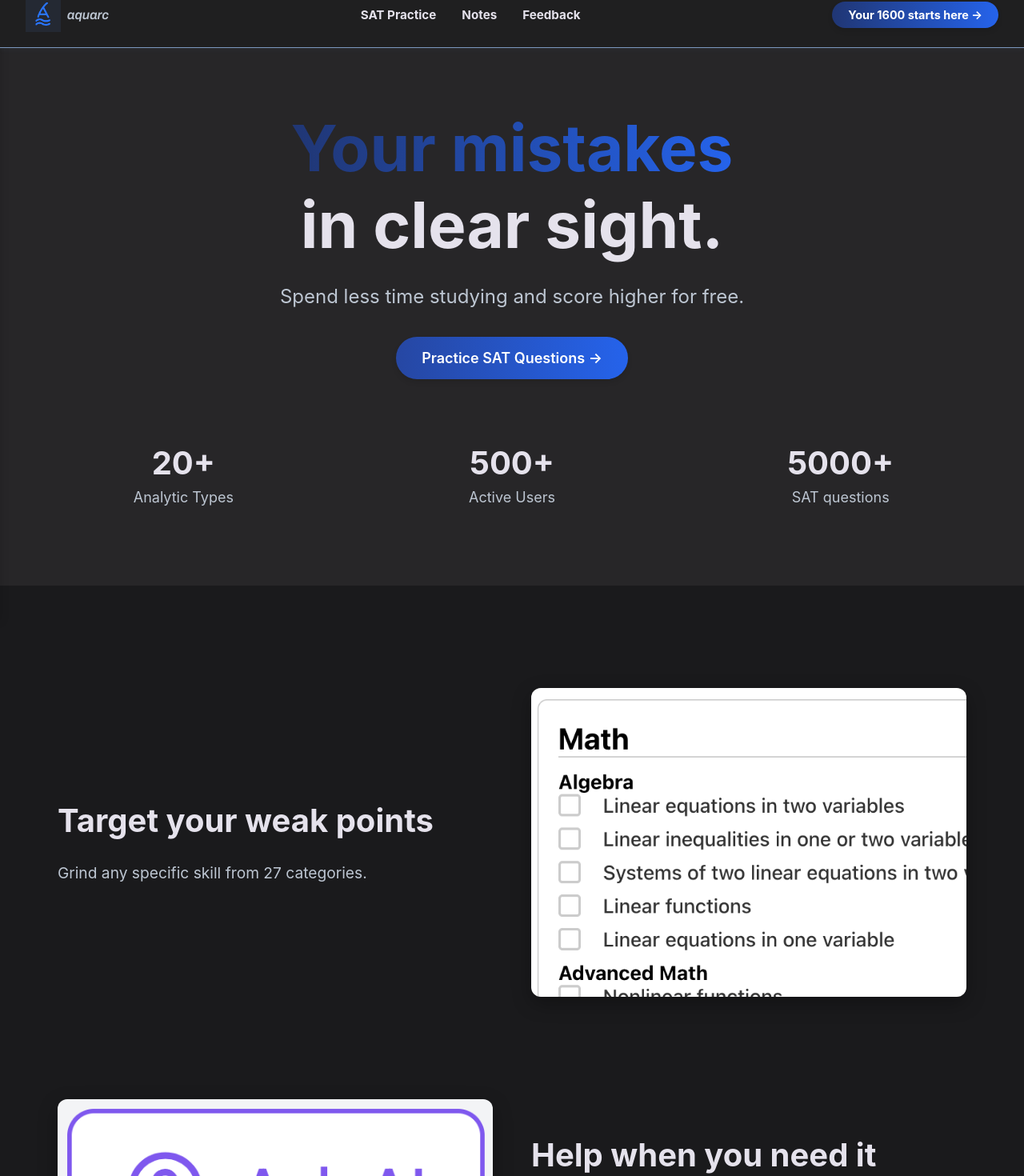
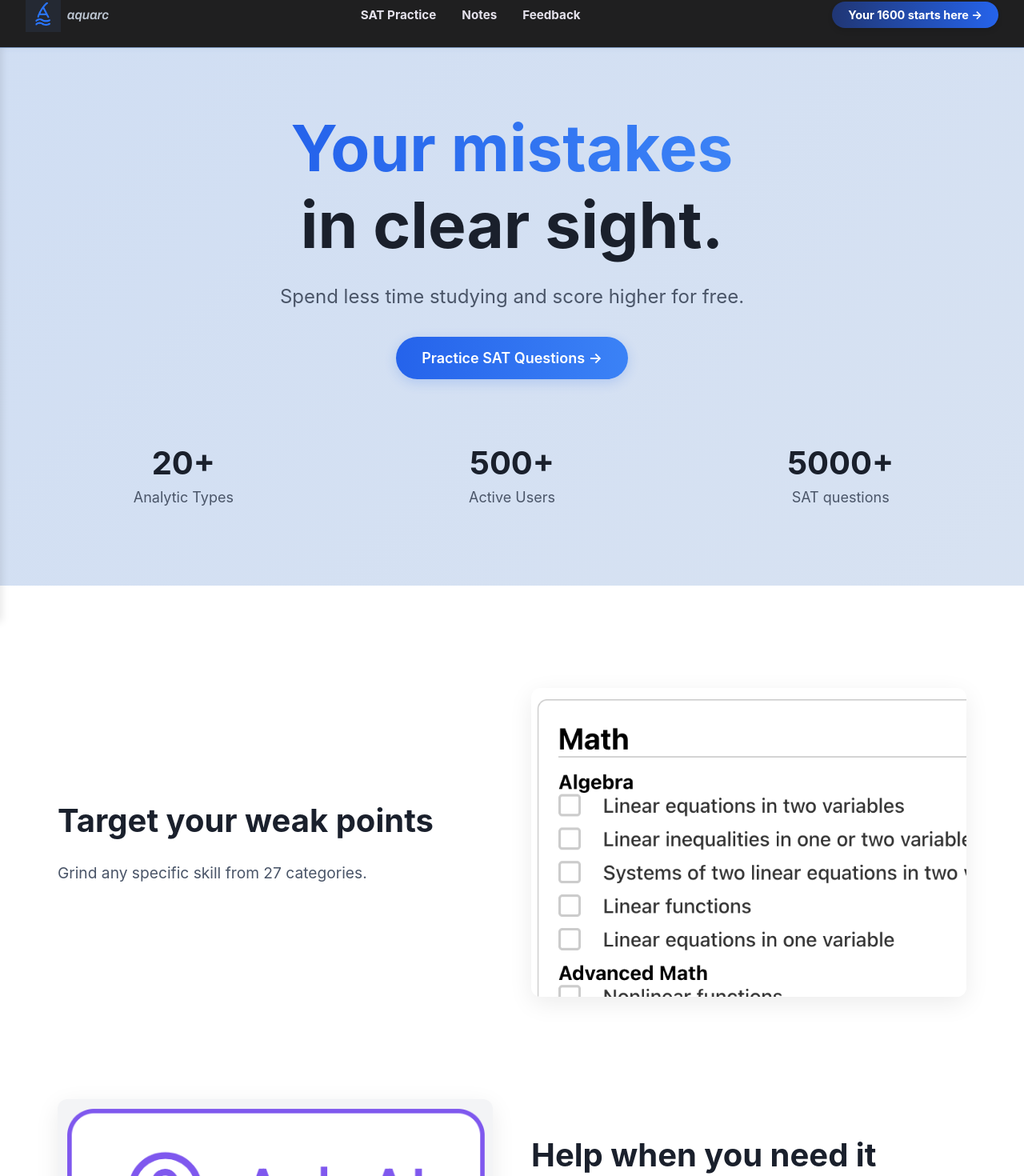
Before and after one commit to aquarc/webstack-v2, a React (Create React App) app in the folder frontend/: page / in a window 1280 px wide. Shown: the part 23-1493 px from the top of the page at 80% size. Built offline with nearby package versions, Linux system fonts and the light colour scheme; no server answers.

Commit message:
minor ui changes

```diff
--- a/frontend/src/LandingPage/LandingPage.css
+++ b/frontend/src/LandingPage/LandingPage.css
@@ -8,7 +8,7 @@
 
 .landing-container {
   min-height: 100vh;
-  background: #272628;
+  background: linear-gradient(135deg, #d0def3 0%, #e2e8f0 100%);
   padding-top: 80px;
   padding-bottom: 0px;
 }
@@ -38,11 +38,11 @@
 }
 
 .headline-text {
-  color: #e5e2ec;
+  color: #1a202c;
 }
 
 .highlight-text {
-  background: linear-gradient(to right, #203674, #2563eb);
+  background: linear-gradient(to right, #2563eb, #3b82f6);
   -webkit-background-clip: text;
   background-clip: text;
   color: transparent;
@@ -56,12 +56,12 @@
 }
 
 .end-text {
-  color: #e5e2ec;
+  color: #1a202c;
 }
 
 .subheadline {
   font-size: 1.5rem;
-  color: #bdc6d2;
+  color: #4a5568;
   margin-bottom: 2rem;
   line-height: 1.5;
   text-align: center;
@@ -82,7 +82,7 @@
 }
 
 .cta-button {
-  background: linear-gradient(to right, #2647a3, #2563eb);
+  background: linear-gradient(to right, #2563eb, #3b82f6);
   color: white;
   padding: 1rem 2rem;
   border-radius: 9999px;
@@ -93,13 +93,13 @@
   transition: all 0.3s ease;
   text-decoration: none;
   transform: translateY(0);
-  box-shadow: 0 4px 6px rgba(0, 0, 0, 0.1);
+  box-shadow: 0 4px 15px rgba(37, 99, 235, 0.2);
 }
 
 .cta-button:hover {
-  background: linear-gradient(to right, #1d3a8a, #1e40af);
+  background: linear-gradient(to right, #1d4ed8, #2563eb);
   transform: translateY(-6px);
-  box-shadow: 0 6px 12px rgba(38, 71, 163, 0.25);
+  box-shadow: 0 8px 25px rgba(37, 99, 235, 0.3);
 }
 
 .info {
@@ -141,12 +141,12 @@
   max-width: 900px;
   min-width: 300px;
   padding: 1.5rem;
-  background: rgba(0, 0, 0, 0.1);
-  border: none;
+  background: rgba(255, 255, 255, 0.9);
+  border: 1px solid rgba(226, 232, 240, 0.8);
   border-radius: 16px;
   backdrop-filter: blur(8px);
   text-align: center;
-  box-shadow: 0 4px 8px rgba(0, 0, 0, 0.5);
+  box-shadow: 0 4px 15px rgba(0, 0, 0, 0.08);
   min-height: 300px;
   overflow: hidden;
   flex-grow: 1;
@@ -155,15 +155,15 @@
 
 .mission-statement:hover {
   transform: translateY(-5px);
-  box-shadow: 0 8px 16px rgba(0, 0, 0, 0.7);
+  box-shadow: 0 8px 25px rgba(0, 0, 0, 0.12);
 }
 
 .mission-title h1 {
   font-size: 3.5rem;
   font-weight: bold;
   margin-bottom: 1.5rem;
-  color: #ffffff;
-  text-shadow: 1px 1px 2px rgba(0, 0, 0, 0.3);
+  color: #1a202c;
+  text-shadow: none;
   transition: color 0.3s ease-in-out;
 }
 
@@ -174,8 +174,8 @@
 .mission-text p {
   font-size: 1.25rem;
   line-height: 1.7;
-  color: #bdc6d2;
-  text-shadow: 1px 1px 2px rgba(0, 0, 0, 0.2);
+  color: #4a5568;
+  text-shadow: none;
   transition: color 0.3s ease-in-out;
 }
 
@@ -207,11 +207,11 @@
   flex-direction: row;
   justify-content: space-between;
   align-items: center;
-  background: linear-gradient(to right, #2647a3, #2563eb);
+  background: linear-gradient(to right, #2563eb, #3b82f6);
   border-radius: 2rem;
   padding: 3rem 2rem;
   margin: 4rem 2rem 0 2rem;
-  box-shadow: 0 10px 25px rgba(0, 0, 0, 0.1);
+  box-shadow: 0 10px 30px rgba(37, 99, 235, 0.15);
   gap: 2rem;
   opacity: 0;
   transform: translateY(200px);
@@ -250,7 +250,7 @@
 
 .analytics-content h1 {
   font-size: 2.5rem;
-  color: #b1b1b9;
+  color: #e2e8f0;
   margin-bottom: 1rem;
 }
 
@@ -263,18 +263,13 @@
 
 .analytics:hover {
   transform: scale(1.025);
-  color:#1d3a8a;
-  box-shadow: 0 15px 30px rgba(0, 0, 0, 0.2);
+  color: #1d4ed8;
+  box-shadow: 0 15px 40px rgba(37, 99, 235, 0.25);
 }
 
-
-
-
 .mission-statement:hover .mission-text p {
-  color: #ffffff;
+  color: #1a202c;
 }
-
-
 
 @media (max-width: 768px) {
   .headline {
@@ -348,12 +343,12 @@
 .stat-number {
   font-size: 2.5rem;
   font-weight: bold;
-  color: #e5e2ec;
+  color: #1a202c;
   margin-bottom: 0.5rem;
 }
 
 .stat-label {
-  color: #bdc6d2;
+  color: #4a5568;
   font-size: 1.125rem;
 }
 .SAT-section {
@@ -367,7 +362,7 @@
   color: white;
   text-align: center;
   background:
-    linear-gradient(rgba(0, 0, 0, 0.6), rgba(0, 0, 0, 0.6)),
+    linear-gradient(rgba(37, 99, 235, 0.8), rgba(59, 130, 246, 0.8)),
     url("../Assets/students.jpg");
   background-size: cover;
   background-position: center;
@@ -379,10 +374,11 @@
   max-width: 800px;
   padding: 3rem;
   z-index: 1;
-  background: rgba(255, 255, 255, 0.243);
-  backdrop-filter: blur(10px);
-  border-radius: 16px;
-  border: 1px solid rgba(255, 255, 255, 0.2);
+  background: rgba(255, 255, 255, 0.95);
+  backdrop-filter: blur(15px);
+  border-radius: 20px;
+  border: 1px solid rgba(255, 255, 255, 0.9);
+  color: #1a202c;
 }
 .SAT-title {
   font-family:
@@ -391,21 +387,23 @@
   font-weight: bold;
   margin-bottom: 1.5rem;
   letter-spacing: 0.5px;
+  color: #1a202c;
 }
 
 .SAT-description {
   font-size: 1.2rem;
   margin-bottom: 2rem;
   line-height: 1.6;
-  text-shadow: 1px 1px 2px rgba(0, 0, 0, 0.2);
+  text-shadow: none;
+  color: #4a5568;
 }
 
 /* Fallback for browsers that don't support backdrop-filter */
 @supports not (
-  (backdrop-filter: blur(10px)) or (-webkit-backdrop-filter: blur(10px))
+  (backdrop-filter: blur(15px)) or (-webkit-backdrop-filter: blur(15px))
 ) {
   .SAT-content {
-    background: rgba(30, 30, 30, 0.9);
+    background: rgba(255, 255, 255, 0.95);
   }
 }
 
@@ -427,7 +425,7 @@
 
 /* Add these styles to LandingPage.css */
 .features-container {
-  background: #1a1a1c;
+  background: #ffffff;
   padding: 4rem 0;
 }
 
@@ -448,14 +446,14 @@
 
 .feature-text h2 {
   font-size: 2.5rem;
-  color: #e5e2ec;
+  color: #1a202c;
   margin-bottom: 1.5rem;
   line-height: 1.3;
 }
 
 .feature-text p {
   font-size: 1.2rem;
-  color: #bdc6d2;
+  color: #4a5568;
   line-height: 1.6;
   max-width: 80%;
 }
@@ -465,7 +463,7 @@
   max-width: 600px;
   border-radius: 12px;
   overflow: hidden;
-  box-shadow: 0 8px 24px rgba(0, 0, 0, 0.3);
+  box-shadow: 0 8px 30px rgba(0, 0, 0, 0.08);
 }
 
 .feature-image img {
```
